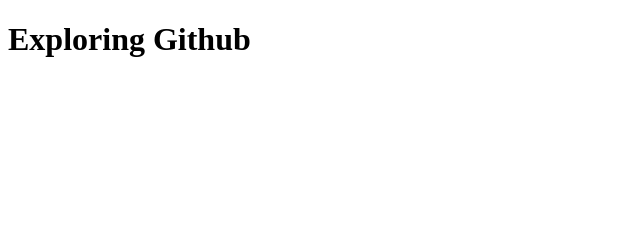
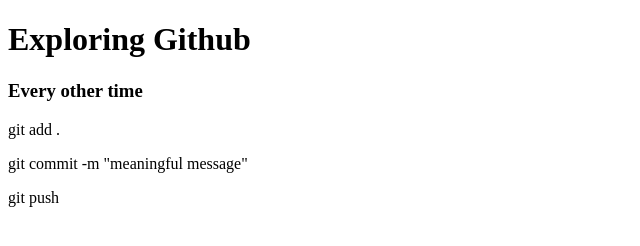
Before and after one commit to sayeduzzamancreates/my-second-github, a plain HTML site: page index.html in a window 1280 px wide. Shown: the whole page, without its empty margins (0-640 px from the left). Drawn offline with Linux system fonts and the light colour scheme.

Commit message:
Every time when u push in git

```diff
--- a/index.html
+++ b/index.html
@@ -8,6 +8,12 @@
 
 <body>
     <h1>Exploring Github</h1>
+    <h3>Every other time </h3>
+    <div>
+        <p>git add .</p>
+        <p>git commit -m "meaningful message"</p>
+        <p>git push</p>
+    </div>
 
 </body>
 </html>
```
